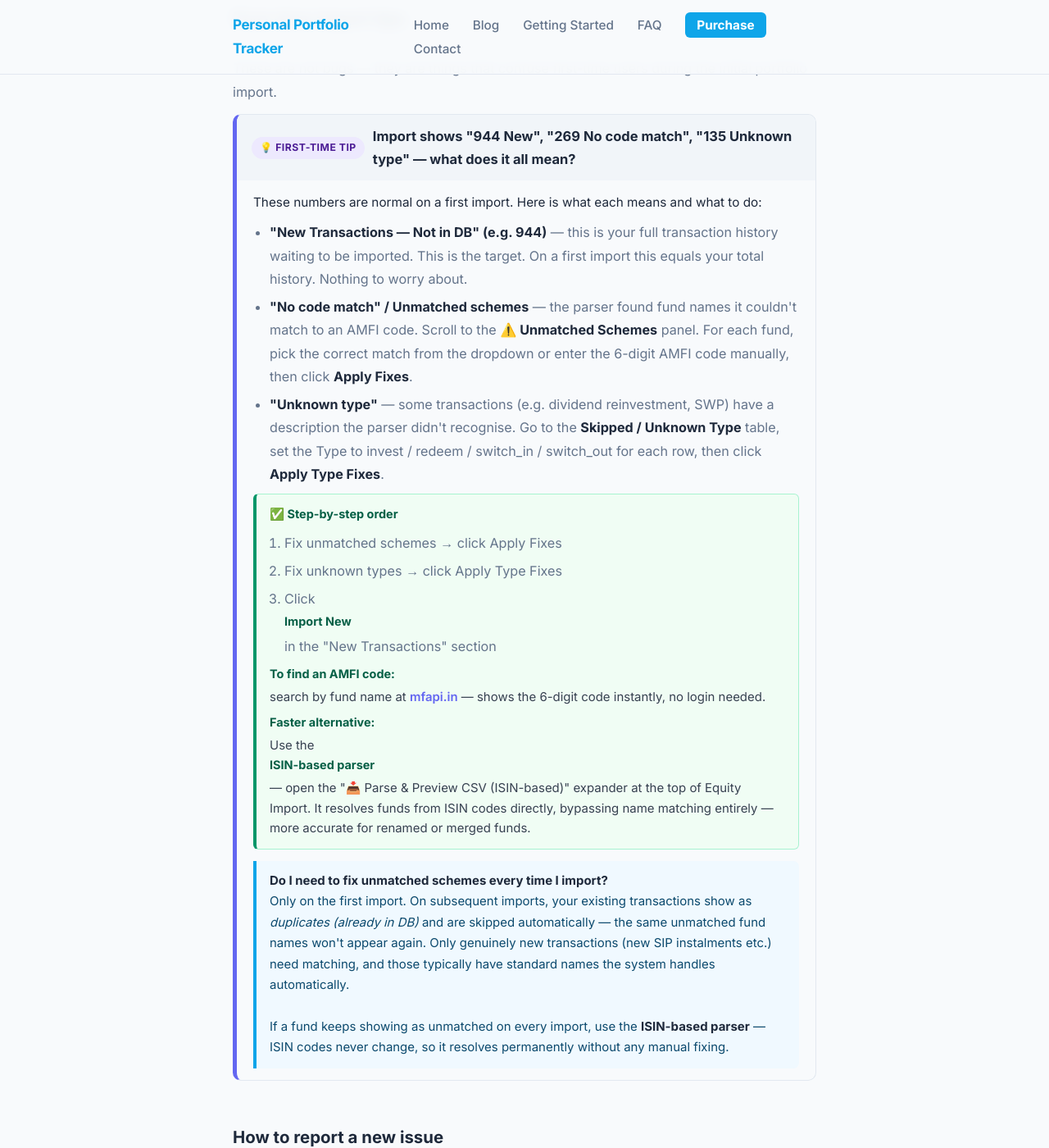
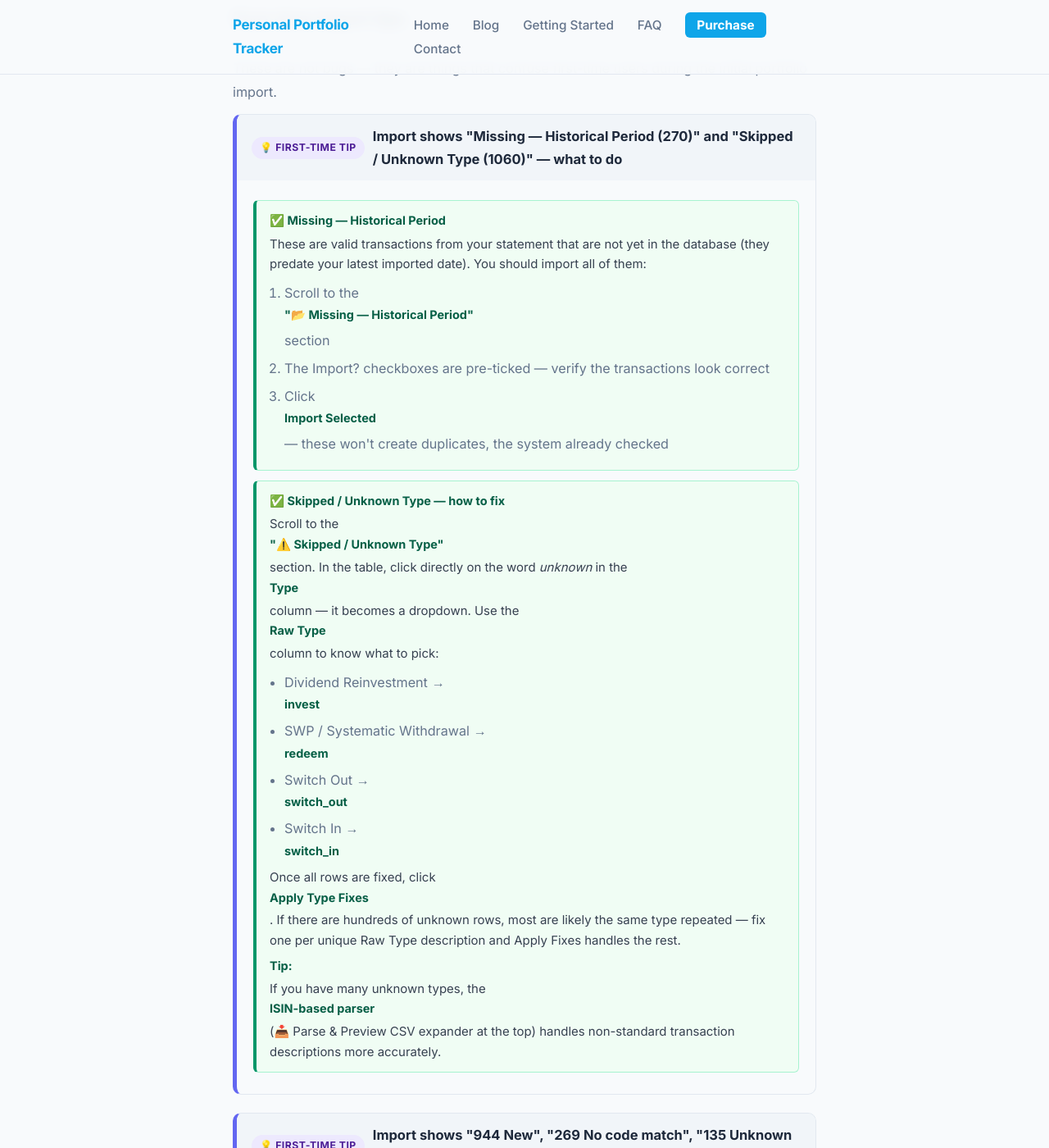
Before and after one commit to srikrishna2024/portfolio-tracker-blog, a Jekyll site: the page built from known-issues/index.html, in a window 1280 px wide and 1400 px high, scrolled down 5562 px. Shown: the whole window at 82% size. Built offline with Jekyll 4.4.1, drawn with Linux system fonts in a browser that asks for light colours.

Commit message:
known issues: add Missing Historical and Unknown Type import tips

```diff
--- a/known-issues/index.html
+++ b/known-issues/index.html
@@ -207,6 +207,36 @@ title: Known Issues & Workarounds
     <div class="ki-issue" style="border-left:5px solid #6366f1;">
       <div class="ki-header">
         <span class="ki-badge" style="background:#ede9fe;color:#4c1d95;">💡 First-time tip</span>
+        <h3 class="ki-title">Import shows "Missing — Historical Period (270)" and "Skipped / Unknown Type (1060)" — what to do</h3>
+      </div>
+      <div class="ki-body">
+        <div class="ki-workaround">
+          <strong>✅ Missing — Historical Period</strong>
+          <p>These are valid transactions from your statement that are not yet in the database (they predate your latest imported date). You should import all of them:</p>
+          <ol style="font-size:0.88rem;color:#374151;margin:8px 0 0;padding-left:18px;line-height:1.9;">
+            <li>Scroll to the <strong>"📂 Missing — Historical Period"</strong> section</li>
+            <li>The Import? checkboxes are pre-ticked — verify the transactions look correct</li>
+            <li>Click <strong>Import Selected</strong> — these won't create duplicates, the system already checked</li>
+          </ol>
+        </div>
+        <div class="ki-workaround" style="margin-top:12px;">
+          <strong>✅ Skipped / Unknown Type — how to fix</strong>
+          <p>Scroll to the <strong>"⚠️ Skipped / Unknown Type"</strong> section. In the table, click directly on the word <em>unknown</em> in the <strong>Type</strong> column — it becomes a dropdown. Use the <strong>Raw Type</strong> column to know what to pick:</p>
+          <ul style="font-size:0.88rem;color:#374151;margin:8px 0;padding-left:18px;line-height:1.9;">
+            <li>Dividend Reinvestment → <strong>invest</strong></li>
+            <li>SWP / Systematic Withdrawal → <strong>redeem</strong></li>
+            <li>Switch Out → <strong>switch_out</strong></li>
+            <li>Switch In → <strong>switch_in</strong></li>
+          </ul>
+          <p>Once all rows are fixed, click <strong>Apply Type Fixes</strong>. If there are hundreds of unknown rows, most are likely the same type repeated — fix one per unique Raw Type description and Apply Fixes handles the rest.</p>
+          <p style="margin-top:6px;"><strong>Tip:</strong> If you have many unknown types, the <strong>ISIN-based parser</strong> (📥 Parse &amp; Preview CSV expander at the top) handles non-standard transaction descriptions more accurately.</p>
+        </div>
+      </div>
+    </div>
+
+    <div class="ki-issue" style="border-left:5px solid #6366f1;">
+      <div class="ki-header">
+        <span class="ki-badge" style="background:#ede9fe;color:#4c1d95;">💡 First-time tip</span>
         <h3 class="ki-title">Import shows "944 New", "269 No code match", "135 Unknown type" — what does it all mean?</h3>
       </div>
       <div class="ki-body">
```
